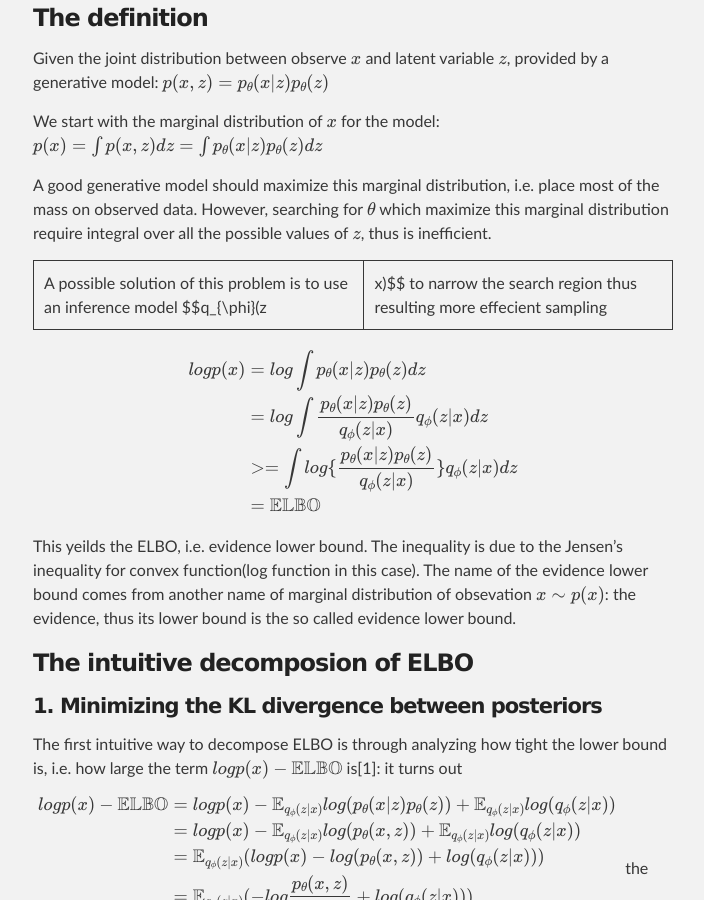
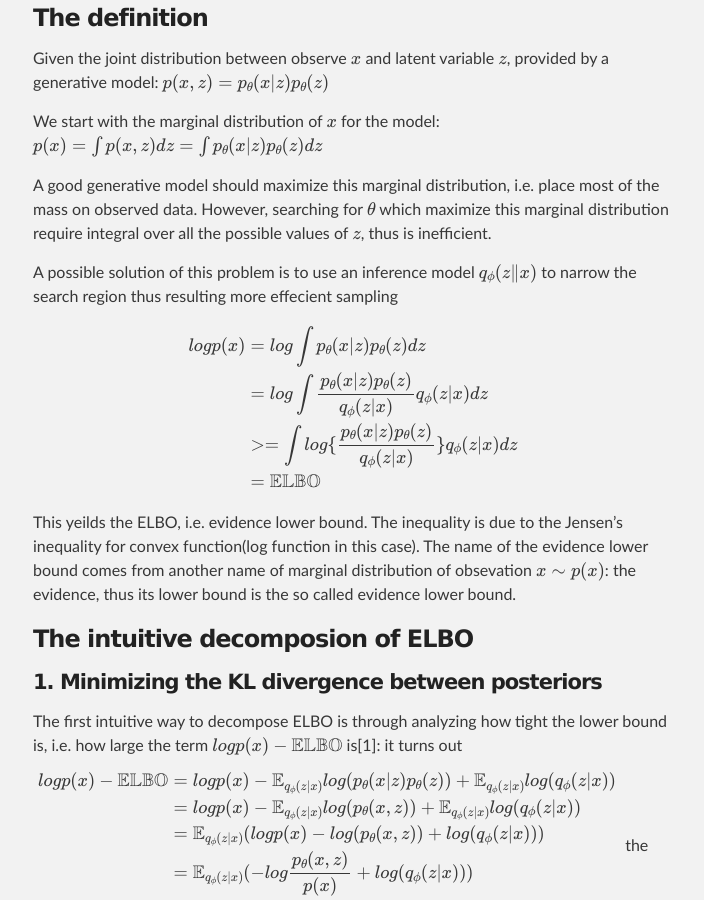
Before and after one commit to overshiki/overshiki.github.io, a Jekyll site: the page built from decomposingELBO.md, in a window 1280 px wide and 900 px high, scrolled down 328 px. Shown: the whole window, without its empty margins (287-991 px from the left). Built offline with Jekyll 4.4.1, drawn with Linux system fonts in a browser that asks for light colours; formulas are drawn with MathJax 3; our own code applies the rules of GitHub Pages for plain Markdown files.

```diff
--- a/_config.yml
+++ b/_config.yml
@@ -3,4 +3,4 @@ description: Le Niu's special posts on statistical learning
 show_downloads: False
 google_analytics:
 theme: jekyll-theme-slate
-markdown: kramdown
+markdown: GFM
--- a/decomposingELBO.md
+++ b/decomposingELBO.md
@@ -18,7 +18,7 @@ $$
 A good generative model should maximize this marginal distribution, i.e. place most of the mass on observed data.
 However, searching for $$\theta$$ which maximize this marginal distribution require integral over all the possible values of $$z$$, thus is inefficient.
 
-A possible solution of this problem is to use an inference model $$q_{\phi}(z|x)$$ to narrow the search region thus resulting more effecient sampling
+A possible solution of this problem is to use an inference model $$q_{\phi}(z\|x)$$ to narrow the search region thus resulting more effecient sampling
 
 
 $$
```
